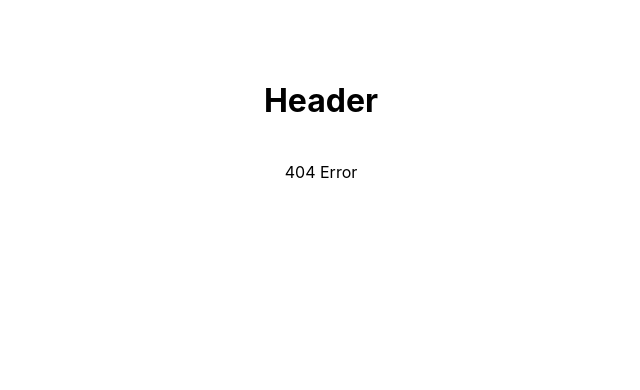
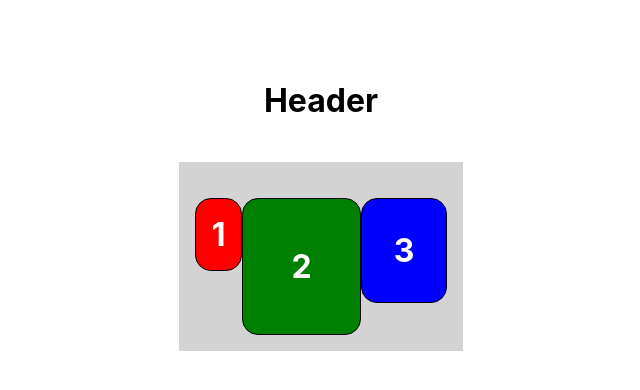
Before and after one commit to sangjun1126/React_TodoList_hard, a React (Create React App) app: page /block in a window 1280 px wide. Before the commit this address had no page. Shown: the top 390 px of the page, without its empty margins (319-959 px from the left). Built offline with nearby package versions, Linux system fonts and the light colour scheme.

Commit message:
styled-update

```diff
--- a/package.json
+++ b/package.json
@@ -11,6 +11,7 @@
     "react-icons": "^5.0.1",
     "react-router-dom": "^6.21.3",
     "react-scripts": "5.0.1",
+    "styled-components": "^6.1.8",
     "web-vitals": "^2.1.0"
   },
   "scripts": {
--- a/src/pages/Main.js
+++ b/src/pages/Main.js
@@ -27,6 +27,7 @@
         <ButtonLink to="/calculate">섭씨 화씨 구현하기</ButtonLink>
         <ButtonLink to="/card">카드 컴포넌트 구현하기</ButtonLink>
         <ButtonLink to="/theme">테마 흑백 변경하기</ButtonLink>
+        <ButtonLink to="/block">스타일 컴포넌트 만들어보기</ButtonLink>
       </ul>
     </div>
   );
--- a/src/pages/Routing.js
+++ b/src/pages/Routing.js
@@ -15,6 +15,7 @@
 import Calculator from "../sople/Calculator";
 import ProfileCard from "../sople/ProfileCard";
 import DarkOrLight from "../sople/DarkOrLight";
+import Blocks from "../sople/Blocks";
 
 const Routing = () => {
   return (
@@ -36,6 +37,7 @@
           <Route path="/calculate" element={<Calculator />}></Route>
           <Route path="/card" element={<ProfileCard />}></Route>
           <Route path="/theme" element={<DarkOrLight />}></Route>
+          <Route path="/block" element={<Blocks />}></Route>
         </Routes>
       </BrowserRouter>
     </div>
--- /dev/null
+++ b/src/sople/Blocks.jsx
@@ -0,0 +1,62 @@
+// styled-components를 사용하는 방법을 다룬 컴포넌트
+
+import styled from 'styled-components';
+
+const Wrapper = styled.div`
+    padding : 1rem;
+    display : flex;
+    flex-direction : row;
+    align-items : flex-start;
+    justify-content : flex-start;
+    background-color : lightgrey
+`
+
+const Block = styled.div`
+    padding :${(props) => props.padding};
+    border : 1px solid black;
+    border-radius : 1rem;
+    background-color : ${(props) => props.backgroundColor};
+    color : white;
+    font-size : 2rem;
+    font-weight : bold;
+    text-align : center;
+`
+
+const blockItems = [
+    {
+        label : "1",
+        padding : "1rem",
+        backgroundColor : "red",
+    },
+
+    {
+        label : '2',
+        padding : '3rem',
+        backgroundColor : 'green',
+    },
+
+    {
+        label : '3',
+        padding : '2rem',
+        backgroundColor : 'blue',
+    },
+]
+
+function Blocks(props) {
+    return (
+        <Wrapper>
+            {blockItems.map((blockItem) => {
+                return (
+                    <Block
+                        padding = {blockItem.padding}
+                        backgroundColor = {blockItem.backgroundColor}
+                    >
+                        {blockItem.label}
+                    </Block>
+                )
+            })}
+        </Wrapper>
+    )
+}
+
+export default Blocks;
```
Also changed, not shown: 2 other files (tests, documents, lock files or other folders).
